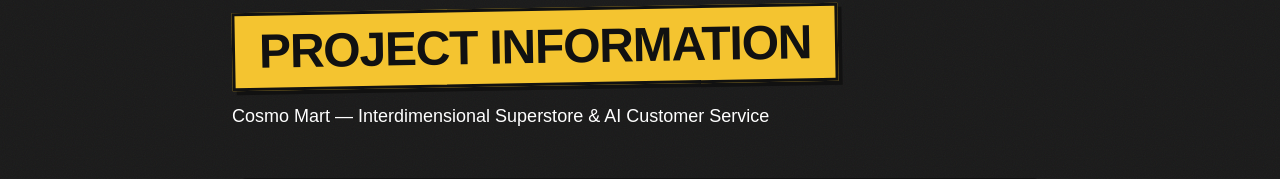
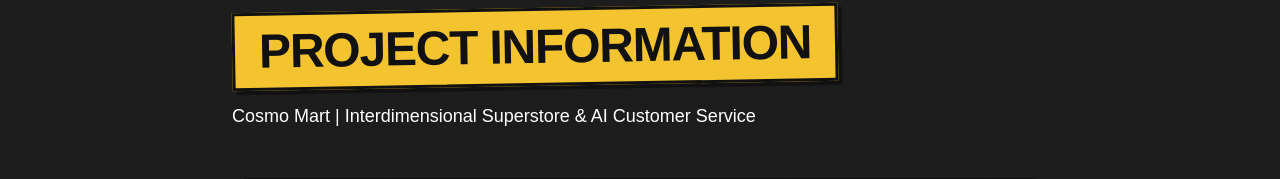
Before and after one commit to jameshuynh-dev/cosmo-mart, a Next.js app: page / in a window 1280 px wide. Both pictures are taken after a click on the button "Project Information". Shown: the part 137-316 px from the top of the page. Built offline with nearby package versions, Linux system fonts and the light colour scheme.

Commit message:
Update site layout and resume links

```diff
--- a/app/page.tsx
+++ b/app/page.tsx
@@ -106,7 +106,7 @@ function ProjectInfo() {
           PROJECT INFORMATION
         </h1>
         <p className="mt-4 max-w-2xl text-lg font-medium text-white">
-          Cosmo Mart — Interdimensional Superstore &amp; AI Customer Service
+          Cosmo Mart | Interdimensional Superstore &amp; AI Customer Service
         </p>
       </header>
 
@@ -142,7 +142,7 @@ function ProjectInfo() {
           Chip Huyen and researched foundation models, vector math, and
           practical AI engineering techniques. I realized I could replicate
           this exact enterprise workflow using RAG (Retrieval-Augmented
-          Generation)&mdash;a technique that connects LLMs to outside
+          Generation) a technique that connects LLMs to outside
           knowledge bases to ground responses in verified company facts.
         </p>
         <p>
```
